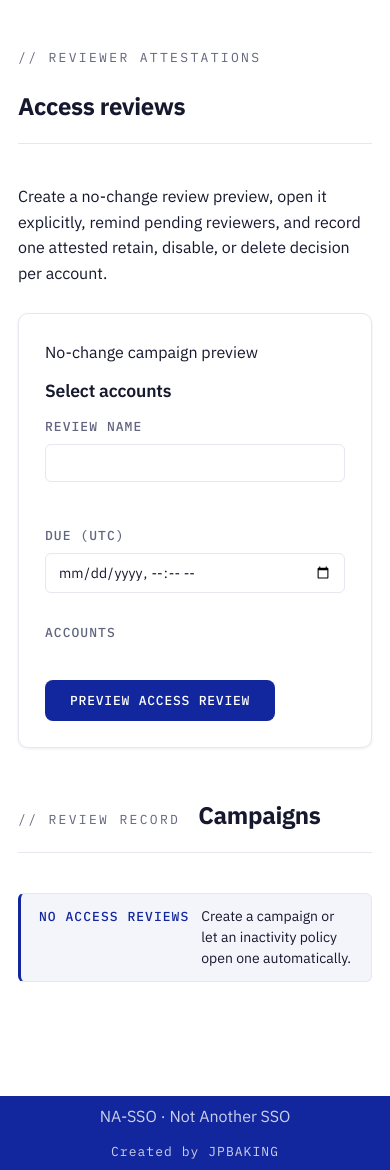
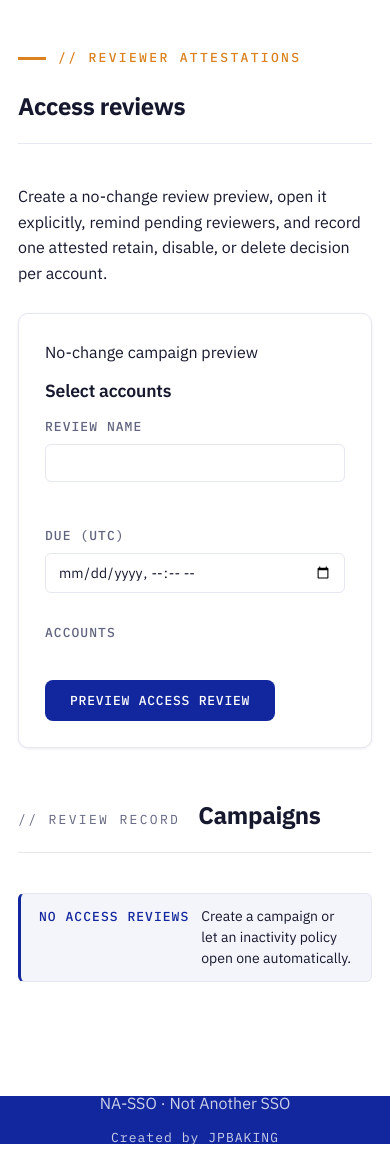
Before and after one commit to jpbaking/na-sso, a Python web app: template na_sso/templates/access_reviews.html in a window 390 px wide. Shown: the part 65-1235 px from the top of the page. After the commit the page ends 1209 px from the top, so only its background shows below. Run offline with Jinja, Linux system fonts and the light colour scheme; the template is opened without the code that fills it, so the values that code supplies are empty.

Commit message:
Console UI polish: consistent amber page kickers; account menu moves to sidebar footer
- Page-level section-head kickers render amber with the kit's short rule on
  every page (login previously used .kicker, admin pages muted section-kicker)
- Admin sidebar gains a pinned footer: Sign out left, boxless burger right
  with Signed-in-as / My Account popup; collapsed sidebar folds Sign out
  into the popup
- Empty desktop top bar hidden on sidebar pages (mobile keeps its toggle)
- Sidebar footer and page footer share --shell-footer-height so the bottom
  bands align

Co-Authored-By: Claude Fable 5 <noreply@anthropic.com>
Claude-Session: https://claude.ai/code/session_01ECAvivm8QdZS61S7X5fCJq

```diff
--- a/na_sso/static/app.css
+++ b/na_sso/static/app.css
@@ -29,9 +29,10 @@
   align-self: flex-start;
   background: var(--base);
   border-right: var(--border-hair) solid var(--line);
+  display: flex;
   flex: 0 0 calc(var(--space-8) * 3);
+  flex-direction: column;
   height: 100vh;
-  overflow-y: auto;
   position: sticky;
   top: 0;
   transition: flex-basis 0.15s, width 0.15s;
@@ -112,7 +113,11 @@
   display: inline-flex;
 }
 
+/* The nav scrolls on its own (instead of the whole aside) so the footer stays
+   pinned and the account popup is not clipped by an overflow context. */
 #sidebar-navigation {
+  flex: 1;
+  overflow-y: auto;
   padding: var(--space-2);
 }
 
@@ -183,6 +188,103 @@
 }
 
 .sidebar-collapsed .sidebar-link-label {
+  display: none;
+}
+
+/* The page-level heading (the .section-head wrapping the <h1>) carries the
+   page's amber kicker on every page, matching the design kit's .kicker. */
+.section-head:has(> h1.section-title) .section-kicker {
+  align-items: center;
+  color: var(--accent-amber);
+  display: flex;
+  font-weight: var(--fw-medium);
+  gap: var(--space-2);
+}
+
+.section-head:has(> h1.section-title) .section-kicker::before {
+  background: var(--accent-amber);
+  content: "";
+  flex-shrink: 0;
+  height: 3px;
+  width: 28px;
+}
+
+/* Shared height for the sidebar footer and the page footer so the two bottom
+   bands line up. */
+.app-shell {
+  --shell-footer-height: var(--space-6);
+}
+
+.sidebar-footer {
+  align-items: center;
+  border-top: var(--border-hair) solid var(--line);
+  display: flex;
+  gap: var(--space-1);
+  height: var(--shell-footer-height);
+  justify-content: space-between;
+  padding: 0 var(--space-2);
+}
+
+/* Beats .account-menu's margin-left: auto, which is declared later. */
+.account-menu.sidebar-account-menu {
+  margin-left: 0;
+}
+
+/* Boxless icon-only burger. */
+.sidebar-account-toggle {
+  color: var(--muted);
+  cursor: pointer;
+  font-size: var(--ui-title);
+  line-height: 1;
+  padding: var(--space-1);
+}
+
+.sidebar-account-toggle:is(:hover, :focus-visible) {
+  color: var(--brand-blue);
+}
+
+/* The popup opens upward from the sidebar footer, hugging its right edge. */
+.sidebar-account-menu .account-menu-links {
+  bottom: calc(100% + var(--space-1));
+  left: auto;
+  right: 0;
+  top: auto;
+}
+
+.sidebar-signout .btn {
+  white-space: nowrap;
+}
+
+/* Expanded sidebar: Sign out is its own footer button, not a menu item. */
+.account-menu-signout {
+  display: none;
+}
+
+/* Collapsed sidebar: burger only; Sign out moves inside the menu. */
+.sidebar-collapsed .sidebar-signout {
+  display: none;
+}
+
+.sidebar-collapsed .account-menu-signout {
+  display: block;
+}
+
+.sidebar-collapsed .sidebar-footer {
+  justify-content: center;
+  padding-inline: 0;
+}
+
+/* Collapsed: the sidebar hugs the viewport's left edge, so the popup grows
+   rightward instead of hugging the (too narrow) sidebar. */
+.sidebar-collapsed .sidebar-account-menu .account-menu-links {
+  left: 0;
+  right: auto;
+}
+
+/* Admin console pages: the top bar only hosts the account menu on
+   sidebar-less pages, so on desktop it is empty — hide it. On mobile it
+   carries the sidebar toggle, so it comes back below. */
+.app-shell:not(.app-shell-plain) .nav-wrap {
   display: none;
 }
 
@@ -275,8 +377,15 @@
 }
 
 .app-column .footer {
+  align-items: center;
+  display: flex;
+  height: var(--shell-footer-height);
   margin-top: var(--space-6);
-  padding-block: var(--space-1);
+  padding-block: 0;
+}
+
+.app-column .footer .footer-inner {
+  flex: 1;
 }
 
 .app-column .footer-inner {
@@ -316,6 +425,10 @@
 
   .mobile-sidebar-toggle {
     display: flex;
+  }
+
+  .app-shell:not(.app-shell-plain) .nav-wrap {
+    display: block;
   }
 
   .app-sidebar {
--- a/na_sso/templates/base.html
+++ b/na_sso/templates/base.html
@@ -58,6 +58,21 @@
         {{ page_navigation | safe }}
       </ul>
     </nav>
+    {% if admin %}
+    <div class="sidebar-footer">
+      <form method="post" action="/logout" class="sidebar-signout"><button type="submit" class="btn btn-quiet btn-sm">Sign out</button></form>
+      <details class="account-menu sidebar-account-menu" data-account-menu>
+        <summary class="account-menu-toggle sidebar-account-toggle" aria-label="Account menu">
+          <span aria-hidden="true">☰</span>
+        </summary>
+        <ul class="nav-links account-menu-links" role="list" aria-label="My account options">
+          <li class="account-menu-identity"><span class="account-menu-identity-label">Signed in as</span><strong class="account-menu-username">{{ admin }}</strong></li>
+          <li><a href="/account" class="nav-link{% if current_path.startswith('/account') %} active{% endif %}"{% if current_path.startswith('/account') %} aria-current="page"{% endif %}>My account</a></li>
+          <li class="account-menu-signout"><form method="post" action="/logout"><button type="submit" class="btn btn-quiet btn-sm">Sign out</button></form></li>
+        </ul>
+      </details>
+    </div>
+    {% endif %}
   </aside>
   <button class="sidebar-scrim" type="button" data-sidebar-scrim aria-label="Close navigation" hidden></button>
   {% endif %}
@@ -76,7 +91,7 @@
           <span class="brand-name">NA-SSO</span>
         </a>
         {% endif %}
-        {% if admin %}
+        {% if admin and not has_sidebar %}
         <details class="account-menu" data-account-menu>
           <summary class="btn btn-secondary btn-sm account-menu-toggle" aria-label="Account menu">
             <span aria-hidden="true">☰</span>
--- a/na_sso/templates/login.html
+++ b/na_sso/templates/login.html
@@ -3,8 +3,7 @@
 {% block content %}
 <section class="section container-narrow">
   <div class="section-head">
-    <!-- the page's ONE amber element -->
-    <div class="kicker">// Admin access</div>
+    <div class="section-kicker">// Admin access</div>
     <h1 class="section-title">Sign in</h1>
   </div>
   <form method="post" action="/login" class="stack-3">
```
